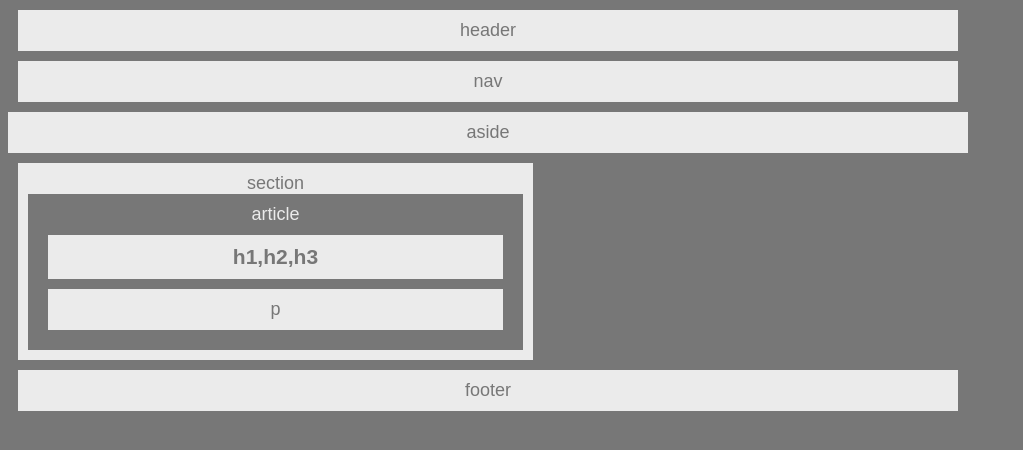
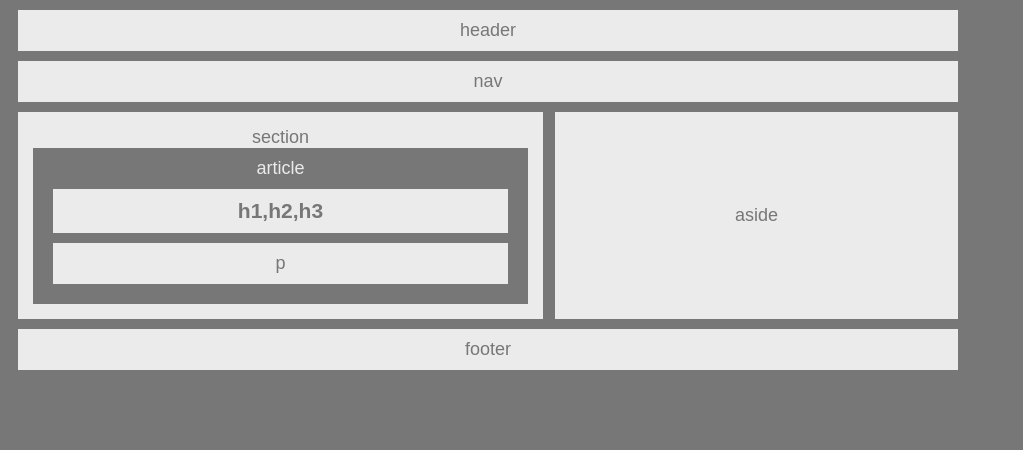
Before and after one commit to spaceTab/HW-Wireframe, a plain HTML site: page Index.html in a window 1280 px wide. Shown: the whole page, without its empty margins (0-1023 px from the left). Drawn offline with Linux system fonts and the light colour scheme.

Commit message:
things are in place, but things are 'in place'

```diff
--- a/Style.css
+++ b/Style.css
@@ -33,12 +33,15 @@ section {
     width:      495px;
 
     margin:  10px 0px 0px 10px;
-    padding: 10px;
+    padding: 15px;
 }
 
 aside {
     background: #ebebeb;
 
+    margin: 0px 10px 0px 15px;
+    padding: 73px 160px;
+    float: right;
 }
 
 article {
```
